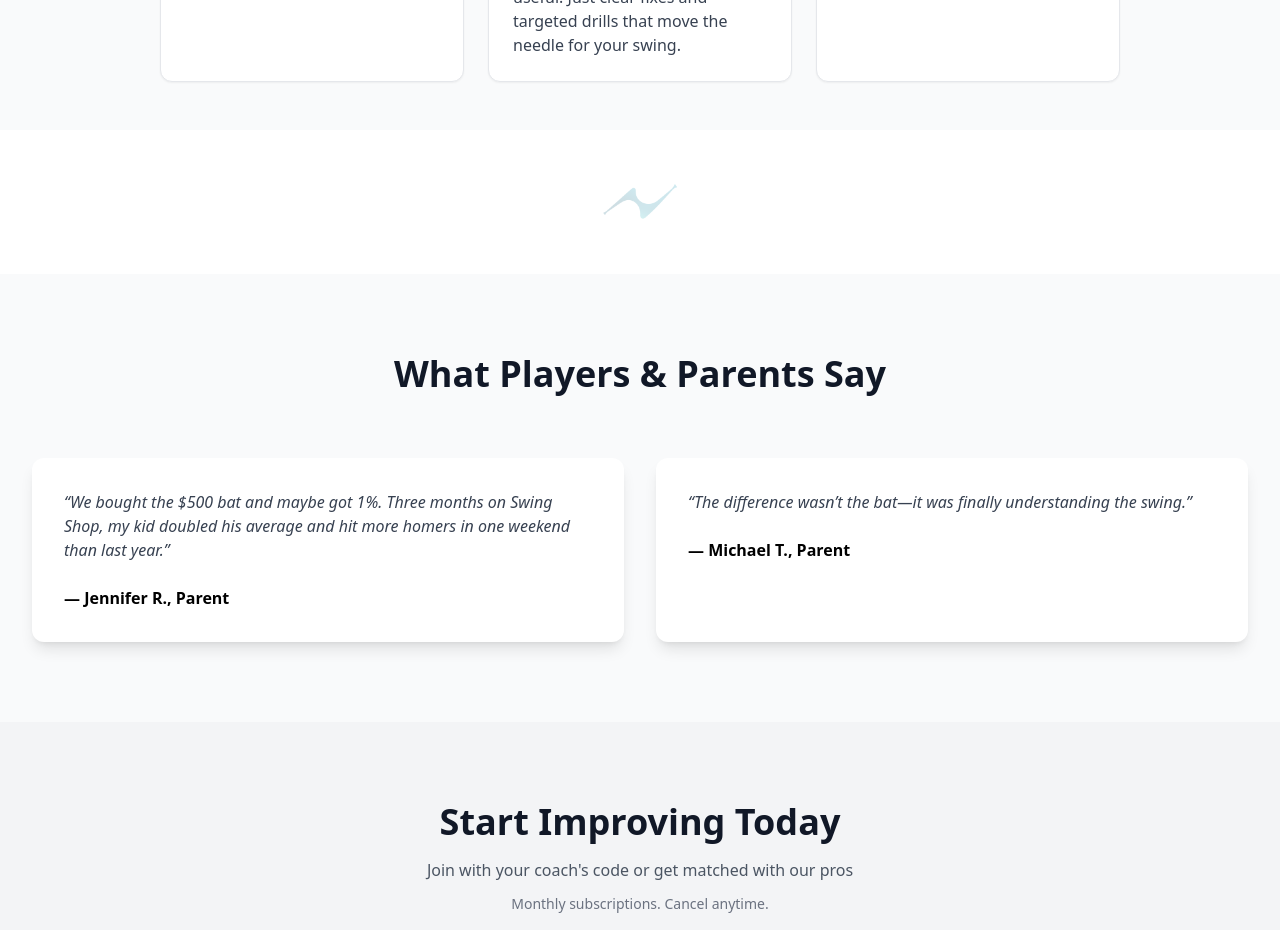
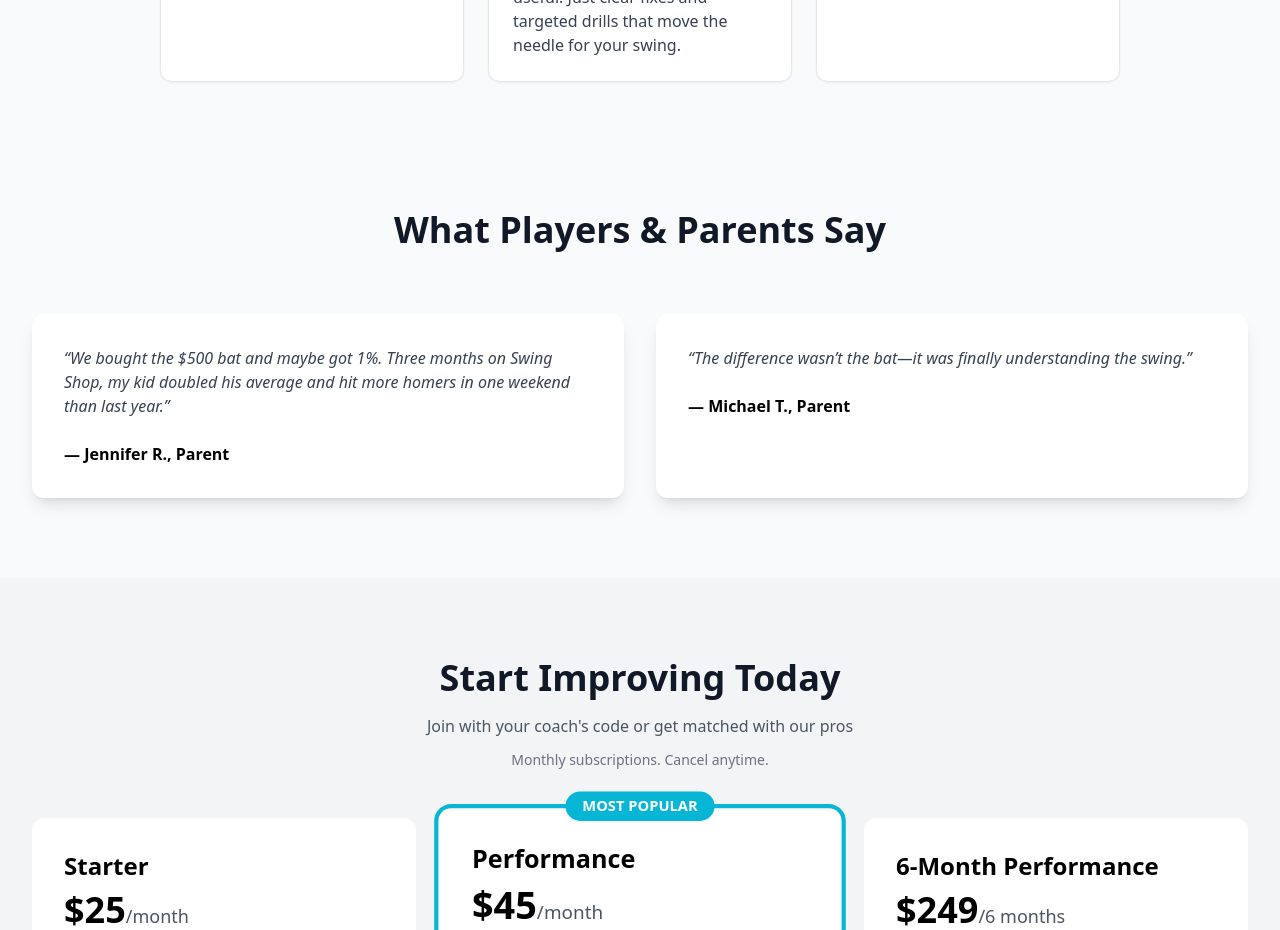
Before and after one commit to aa452110/batdigest-swing-platform, a React (Vite) app in the folder swing-analysis/: page / in a window 1280 px wide. Shown: the part 1780-2710 px from the top of the page. Built offline with nearby package versions, Linux system fonts and the light colour scheme; no server answers.

Commit message:
ui: remove logo divider after Differentiators section

```diff
--- a/swing-analysis/src/app/LandingPage.tsx
+++ b/swing-analysis/src/app/LandingPage.tsx
@@ -149,8 +149,6 @@ export function LandingPage() {
 
 
 
-      <LogoDivider />
-
       <TestimonialsSection />
 
 
```
Also changed, not shown: 2 other files (tests, documents, lock files or other folders).
